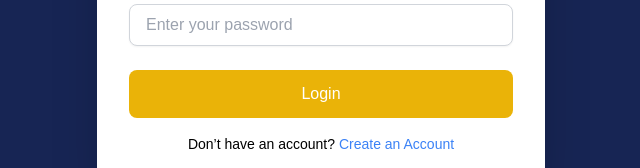
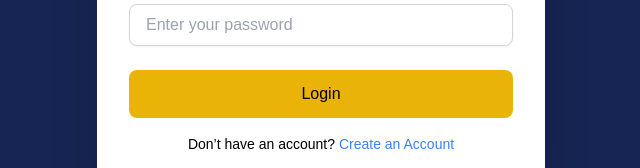
Before and after one commit to Bousef/shellhacks-2024, a Next.js app: page /login in a window 1280 px wide. Shown: the part 410-578 px from the top of the page, without its empty margins (319-959 px from the left). Built offline with nearby package versions, Linux system fonts and the light colour scheme; no server answers.

Commit message:
feat: changed accessibility

```diff
--- a/src/app/login/page.tsx
+++ b/src/app/login/page.tsx
@@ -69,7 +69,7 @@ const SignIn: React.FC = () => {
                     </div>
                     <button
                         type="submit"
-                        className="w-full bg-yellow-500 text-white py-3 rounded-lg hover:bg-yellow-600 transition duration-300 ease-in-out"
+                        className="w-full bg-yellow-500 text-black   py-3 rounded-lg hover:bg-yellow-600 transition duration-300 ease-in-out"
                     >
                         {loading ? 'Logging in...' : 'Login'}
                     </button>
```
